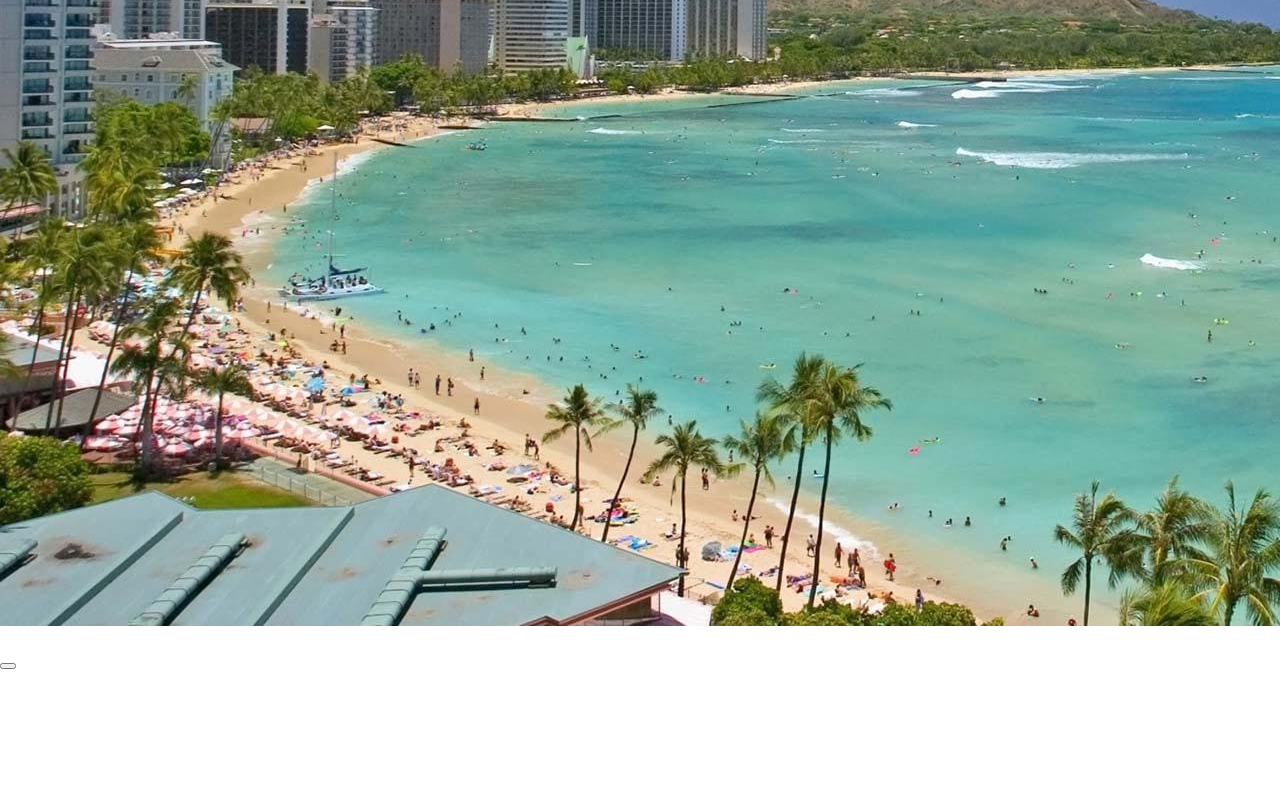
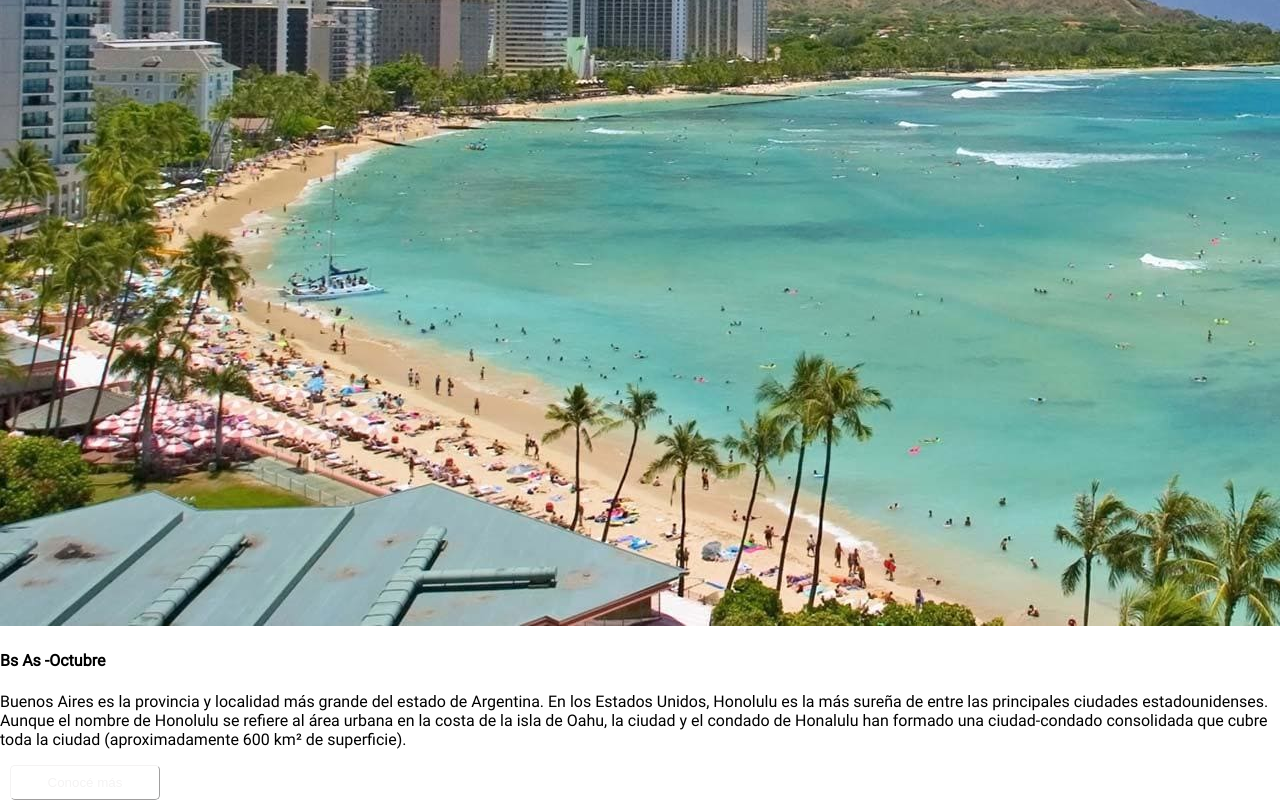
Before and after one commit to MakoskiVictor/CodoACodoIntegrador, an Angular app: page / in a window 1280 px wide. Shown: the part 1969-2769 px from the top of the page. Before the commit the page ends 2639 px from the top, so only its background shows below. Built offline with nearby package versions, Linux system fonts and the light colour scheme.

Commit message:
setdescription, title and button props

```diff
--- a/src/app/modules/shared/components/city-description/city-description.component.ts
+++ b/src/app/modules/shared/components/city-description/city-description.component.ts
@@ -7,4 +7,14 @@ import { Component } from '@angular/core';
 })
 export class CityDescriptionComponent {
 
+  title = 'Bs As -Octubre'
+  description = `Buenos Aires es la provincia y localidad más grande del estado de Argentina.
+  En los Estados Unidos, Honolulu es la más sureña de entre las principales
+  ciudades estadounidenses. Aunque el nombre de Honolulu se refiere al área urbana
+  en la costa de la isla de Oahu, la ciudad y el condado de Honalulu han formado
+  una ciudad-condado consolidada que cubre toda la ciudad (aproximadamente 600 km²
+  de superficie).`
+  btnClass: string = 'btn1'
+  btnText: string = 'Conocé más'
+
 }
```
